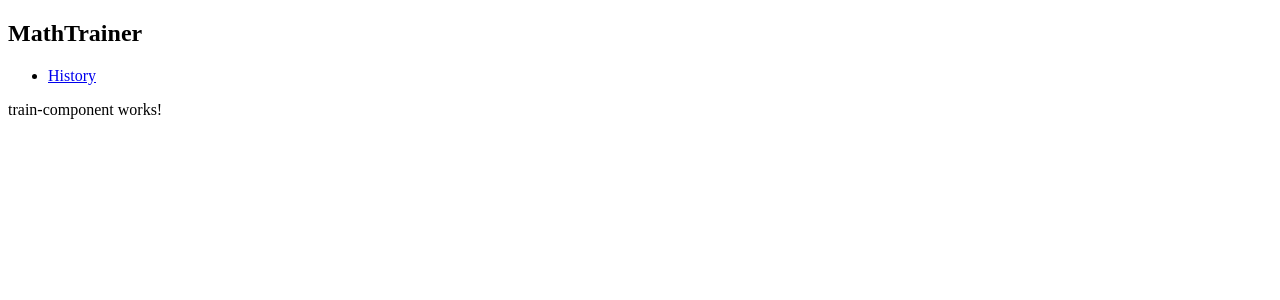
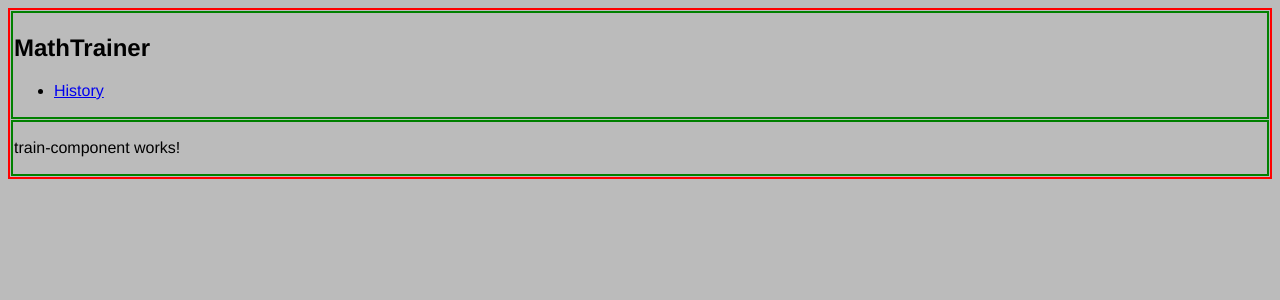
Before and after one commit to tnglf1337/ng-mathtrainer, an Angular app: page / in a window 1280 px wide. Shown: the top 300 px of the page. Built offline with nearby package versions, Linux system fonts and the light colour scheme.

Commit message:
add styling

```diff
--- a/src/app/app.html
+++ b/src/app/app.html
@@ -1,5 +1,4 @@
-<main>
-  <header>
+<header class="border-g">
   <nav>
     <h1>MathTrainer</h1>
     <ul>
@@ -9,7 +8,6 @@
     </ul>
   </nav>
 </header>
-  <main>
+<main class="border-g">
   <app-train-component></app-train-component>
 </main>
-</main>
--- a/src/app/app.ts
+++ b/src/app/app.ts
@@ -6,7 +6,7 @@ import {TrainComponent} from './train-component/train-component';
   selector: 'app-root',
   imports: [RouterOutlet, TrainComponent],
   templateUrl: './app.html',
-  styleUrl: './app.css'
+  styleUrls: ['./app.css', 'debug.css']
 })
 export class App {
   protected readonly title = signal('ng-mathtrain');
--- a/src/index.html
+++ b/src/index.html
@@ -7,7 +7,7 @@
     <meta name="viewport" content="width=device-width, initial-scale=1">
     <link rel="icon" type="image/x-icon" href="favicon.ico">
   </head>
-  <body>
+  <body style="border: 2px solid red">
     <app-root></app-root>
   </body>
 </html>
--- a/src/styles.css
+++ b/src/styles.css
@@ -1 +1,5 @@
 /* You can add global styles to this file, and also import other style files */
+body {
+  background-color: #BBBBBB;
+  font-family: Helvetica, sans-serif;
+}
```
Lines whose indentation alone changed are shown as unchanged.
